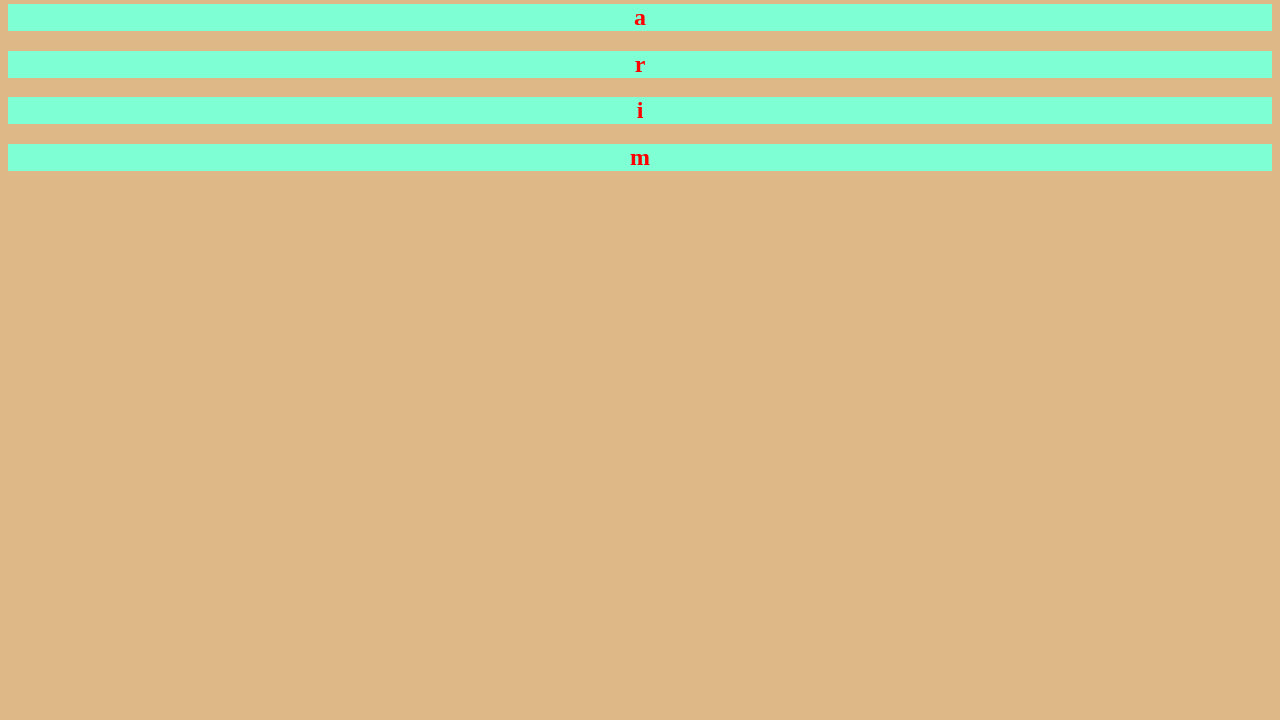
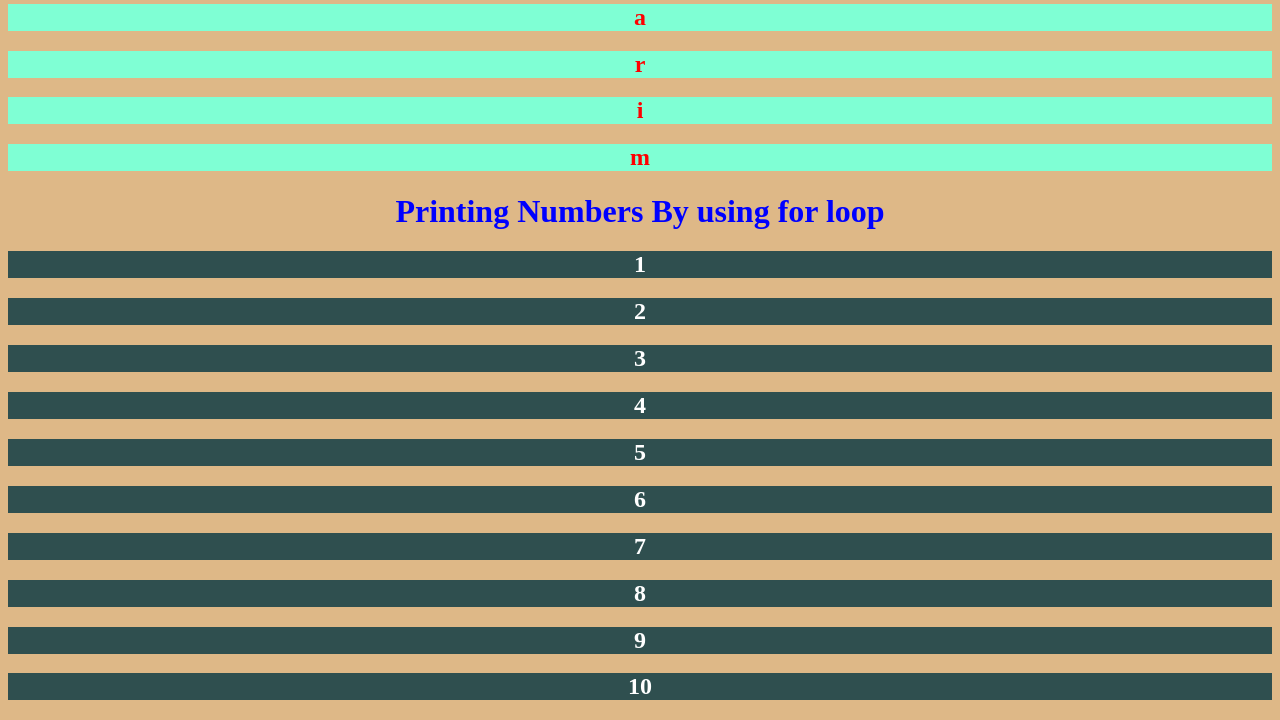
Before and after one commit to karim368/Jinja_operational_tag_Forloop, a Django app: page /forloop/ in a window 1280 px wide. Shown: the part 230-950 px from the top of the page. Before the commit the page ends 401 px from the top, so only its background shows below. Run offline with Django 5.2, Linux system fonts and the light colour scheme.

Commit message:
first commit

```diff
--- a/app/views.py
+++ b/app/views.py
@@ -3,5 +3,5 @@ from django.shortcuts import render
 # Create your views here.
 
 def forloop(request):
-    d = {'name':'Karim'}
+    d = {'name':'Karim','numbers':(1,2,3,4,5,6,7,8,9,10)}
     return render(request,'forloop.html',d)
--- a/templates/forloop.html
+++ b/templates/forloop.html
@@ -4,14 +4,24 @@
     <meta charset="UTF-8">
     <meta name="viewport" content="width=device-width, initial-scale=1.0">
     <title>ForLoop</title>
+    <style>
+        h1
+        {
+            color: blue;
+        }
+    </style>
 </head>
 <body style="background-color: burlywood;">
     <center>
-        <h1 style="color:blue">Printing Data by using For loop</h1>
+        <h1>Printing Data by using For loop</h1>
         <h2>The actual data is <h1 style="color: red;">{{name}}</h1></h2>
         {% for i in name %}
             <h2 style="background-color: aquamarine;color:red">{{i}} </h2>
         {% endfor %}
+        <h1>Printing Numbers By using for loop </h1>
+        {% for num in numbers %}
+            <h2 style="background-color: darkslategray; color:white">{{num}}</h2>
+        {% endfor %}
     </center>
 </body>
 </html>
```
